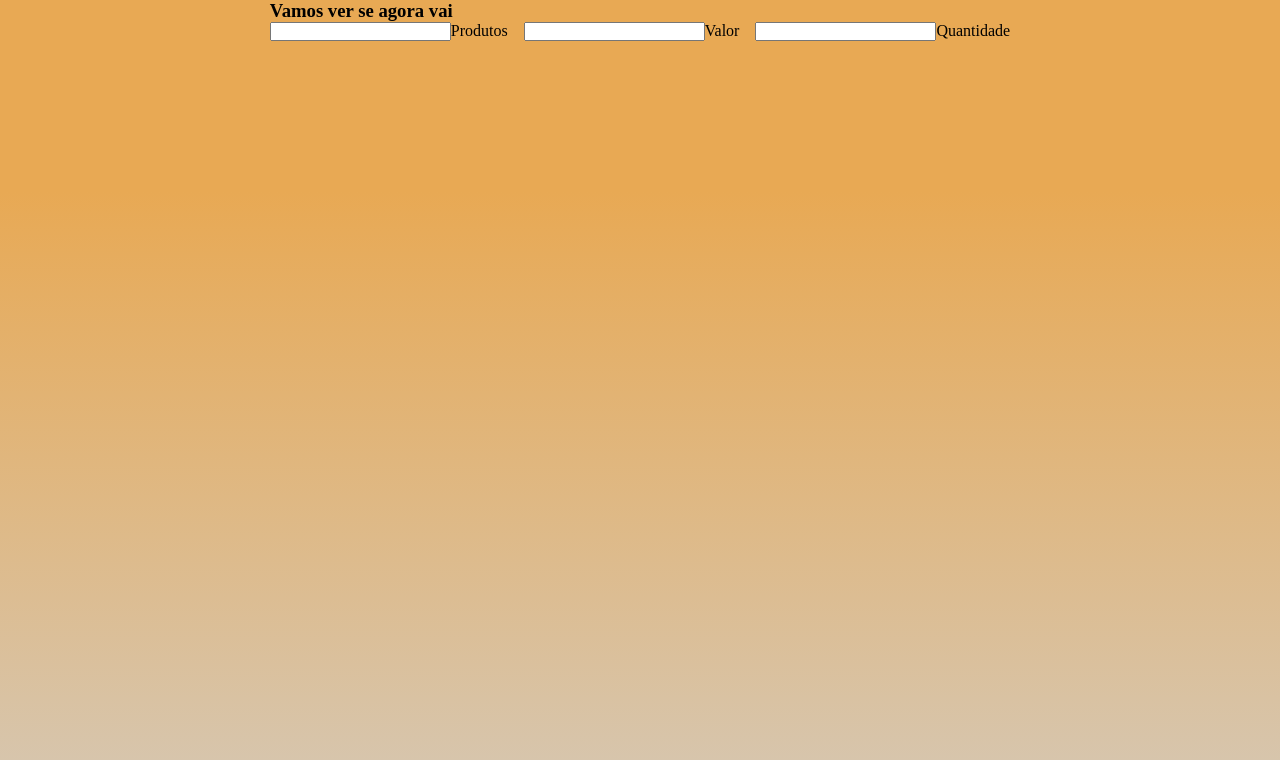
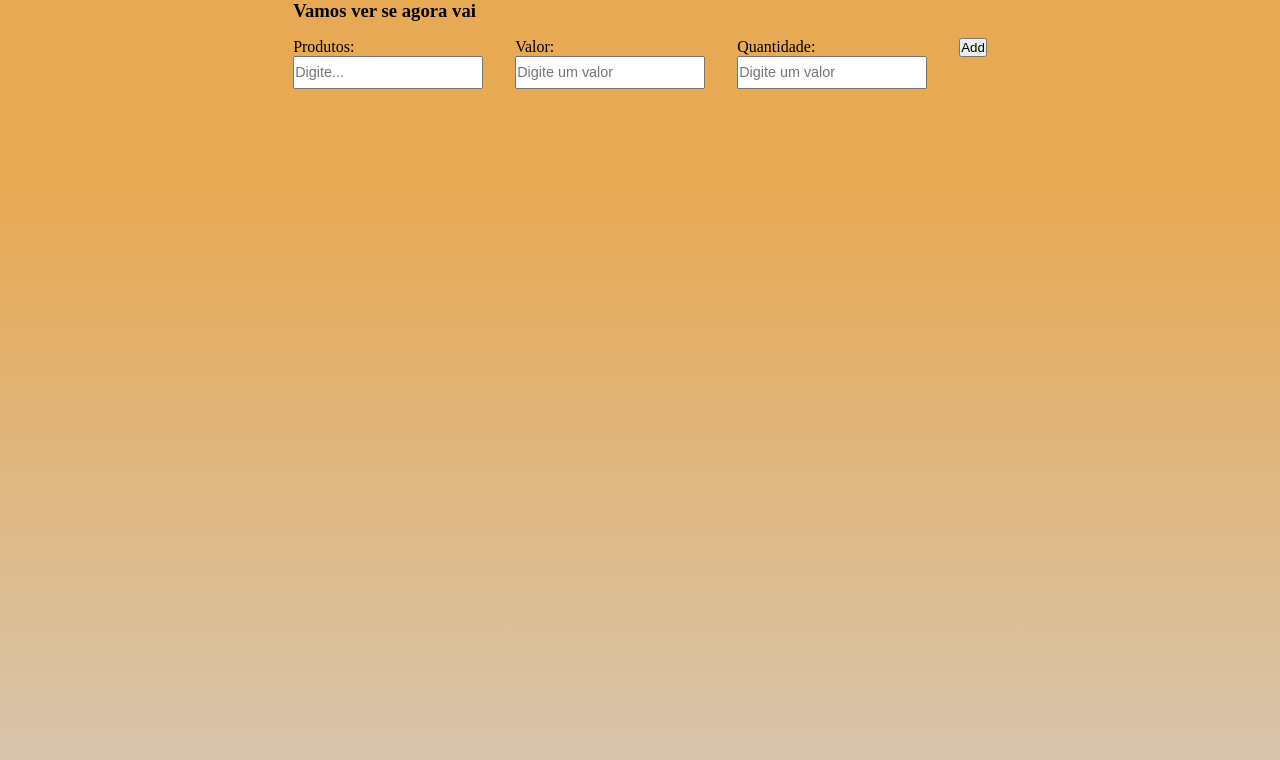
Before and after one commit to AbnnerB/shopping-assistant, a React (Create React App) app: page /counter in a window 1280 px wide. Shown: the top 760 px of the page. Built offline with nearby package versions, Linux system fonts and the light colour scheme.

Commit message:
criando o layout da pag counter

```diff
--- a/src/pages/Counter/index.js
+++ b/src/pages/Counter/index.js
@@ -1,23 +1,105 @@
+import { useState } from "react";
+
 import "./styles.css";
 
+import { AiFillDelete } from "react-icons/ai";
+
 export default function Counter() {
+  const [products, setProducts] = useState("");
+  const [values, setValues] = useState("");
+  const [quantity, setQuantity] = useState("");
+
+  const [arrayLine, setArrayLine] = useState([]);
+
+  function addLine() {
+    if (products.length < 1 || values.length < 1 || quantity.length < 0) {
+      alert("Digite um Valor");
+    }
+
+    const lineObj = {
+      product: products,
+      values: values,
+      quantity: quantity,
+    };
+
+    setArrayLine([...arrayLine, lineObj]);
+  }
+
   return (
     <div>
       <h3>Vamos ver se agora vai</h3>
 
       <section className="topoInputs">
         <div className="containerLabelInputs">
-          <input type="text" name="inputName" id="" />
-          <label>Produtos</label>
+          <label>Produtos:</label>
+          <input
+            type="text"
+            name="inputName"
+            placeholder="Digite..."
+            value={products}
+            onChange={(e) => setProducts(e.target.value)}
+          />
         </div>
-        <div>
-          <input type="number" name="input" id="" />
-          <label>Valor</label>
+        <div className="containerLabelInputs">
+          <label>Valor:</label>
+          <input
+            type="number"
+            name="inputValue"
+            placeholder="Digite um valor"
+            value={values}
+            onChange={(e) => setValues(e.target.value)}
+          />
         </div>
-        <div>
-          <input type="number" name="input" id="" />
-          <label>Quantidade</label>
+        <div className="containerLabelInputs">
+          <label>Quantidade:</label>
+          <input
+            type="number"
+            name="inputQuant"
+            placeholder="Digite um valor"
+            value={quantity}
+            onChange={(e) => setQuantity(e.target.value)}
+          />
         </div>
+
+        <button onClick={addLine}>Add</button>
+      </section>
+      <section className="sectionTable">
+        {arrayLine.length >= 1 && (
+          <table border="1">
+            <thead>
+              <tr>
+                <th>Nome</th>
+                <th>Valor</th>
+                <th>Quantidade</th>
+              </tr>
+            </thead>
+            <tbody>
+              {arrayLine.map((item, index) => (
+                <tr key={index}>
+                  <td>{item.product} </td>
+                  <td>{item.values}</td>
+                  <td>{item.quantity}</td>
+                  <td className="tdButton">
+                    <button>
+                      <AiFillDelete />
+                    </button>
+                  </td>
+                </tr>
+              ))}
+            </tbody>
+            <tfoot>
+              <tr>
+                <td>Total</td>
+                <td colSpan="2">
+                  {/* {total.toLocaleString("pt-br", {
+                    style: "currency",
+                    currency: "BRL",
+                })} */}
+                </td>
+              </tr>
+            </tfoot>
+          </table>
+        )}
       </section>
     </div>
   );
--- a/src/pages/Counter/styles.css
+++ b/src/pages/Counter/styles.css
@@ -1,4 +1,80 @@
 .topoInputs {
   display: flex;
-  gap: 1rem;
+  gap: 2rem;
+  align-items: baseline;
 }
+
+.containerLabelInputs {
+  margin-top: 1em;
+  display: flex;
+  flex-direction: column;
+  /* border: 2px solid brown; */
+}
+.containerLabelInputs input {
+  padding: 0.4rem 0;
+  font-size: 0.9rem;
+}
+
+/*  informações da tabela daqui a pouco */
+
+.sectionTable {
+  margin-top: 3rem;
+  display: flex;
+  justify-content: center;
+}
+
+table {
+  border: none;
+  /* border-collapse: collapse; */
+  margin: auto;
+  background-color: white;
+  background-color: transparent;
+}
+
+th,
+td {
+  width: 100%;
+  background-color: white;
+}
+
+.inputTabela {
+  width: 100%;
+  font-size: 1.1rem;
+  border: none;
+  /* outline: 1px solid rgb(156, 156, 156); */
+  outline: none;
+  text-align: center;
+}
+
+th,
+td {
+  padding: 10px;
+  /* text-align: center; */
+  width: 120px;
+}
+
+th {
+  font-weight: bold;
+}
+
+.tdButton {
+  background-color: transparent;
+  border: none;
+  text-align: justify;
+  width: 10%;
+}
+
+.tdButton button {
+  background-color: transparent;
+  border: none;
+  color: rgb(218, 17, 17);
+  font-size: 2rem;
+  cursor: pointer;
+}
+
+/* tbody tr:nth-child(even) {
+    background-color: #dcebe6;
+  }
+  tbody tr:nth-child(odd) {
+    background-color: #a6c7bc;
+  } */
```
